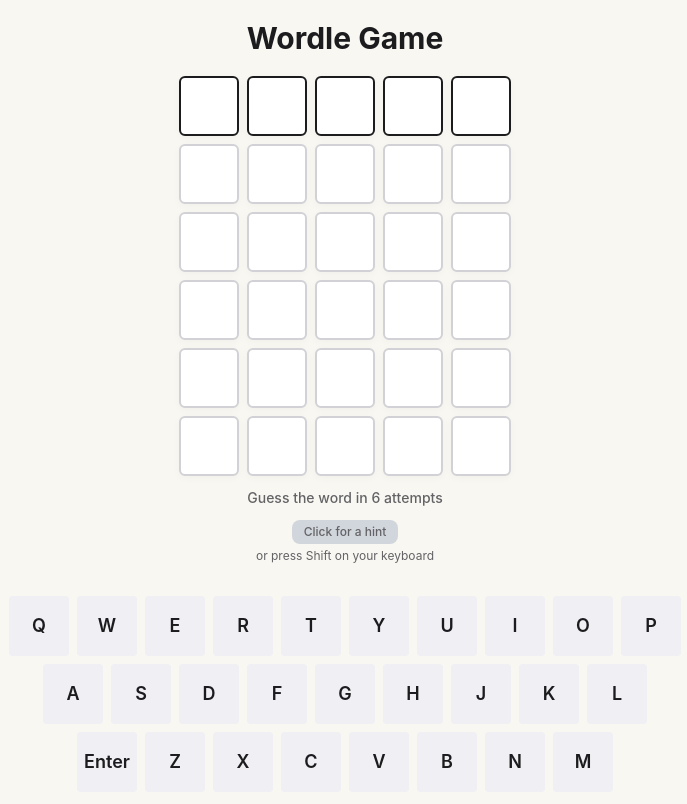
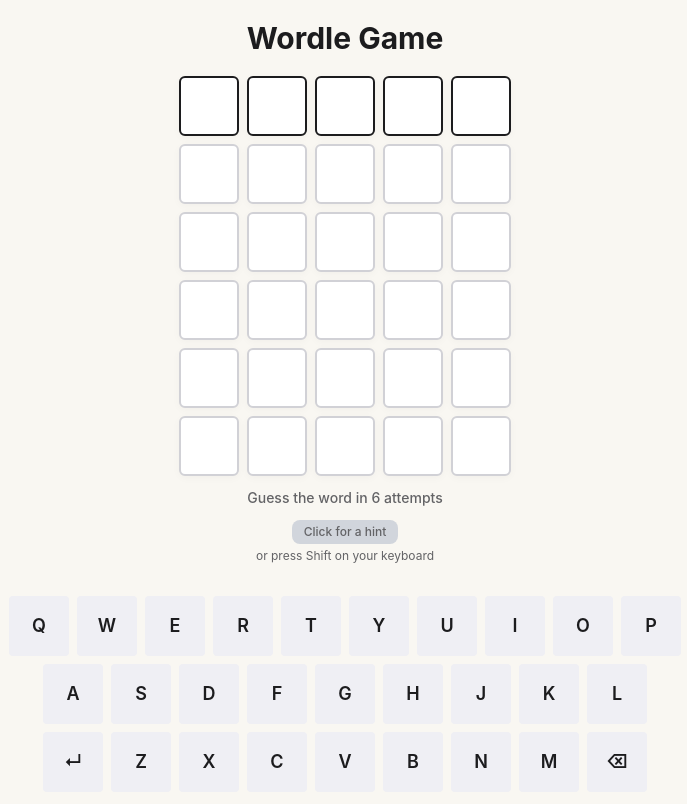
Before and after one commit to CesarSG/WordleGame, a React (Vite) app: page / in a window 1280 px wide. Shown: the whole page, without its empty margins (295-982 px from the left). Built offline with nearby package versions, Linux system fonts and the light colour scheme.

Commit message:
feat: update keyboard component to include Backspace button and handle button clicks

```diff
--- a/src/components/Keyboard.tsx
+++ b/src/components/Keyboard.tsx
@@ -8,14 +8,15 @@
 
 interface KeyboardProps {
     letterStatuses: Record<string, LetterResult['status']>
+    handleButtonClick: (letter: string) => void;
 }
 
-export default function Keyboard({ letterStatuses }: KeyboardProps) {
+export default function Keyboard({ letterStatuses, handleButtonClick }: KeyboardProps) {
 
     const keys = [
         ['Q', 'W', 'E', 'R', 'T', 'Y', 'U', 'I', 'O', 'P'],
         ['A', 'S', 'D', 'F', 'G', 'H', 'J', 'K', 'L'],
-        ['Enter', 'Z', 'X', 'C', 'V', 'B', 'N', 'M']
+        ['Enter', 'Z', 'X', 'C', 'V', 'B', 'N', 'M', 'Backspace']
     ]
 
     return (
@@ -28,9 +29,9 @@
                                 row.map((letter, indexLetter) => {
                                     const status = letterStatuses[letter]
                                     return(
-                                        <div key={indexLetter} className={`key w-15 h-15 mt-2 rounded-sm flex text-lg font-semibold items-center justify-center ${status ? STATUS_CLASS[status] : ''}`}>
-                                            {letter}
-                                        </div>
+                                        <button onClick={() => handleButtonClick(letter)} key={indexLetter} className={`key w-15 h-15 mt-2 rounded-sm flex text-lg font-semibold items-center justify-center ${status ? STATUS_CLASS[status] : ''}`}>
+                                            {letter === 'Backspace' ? '⌫' : letter === 'Enter' ? '↵' : letter}
+                                        </button>
                                     )
                                 })
                             }
```
